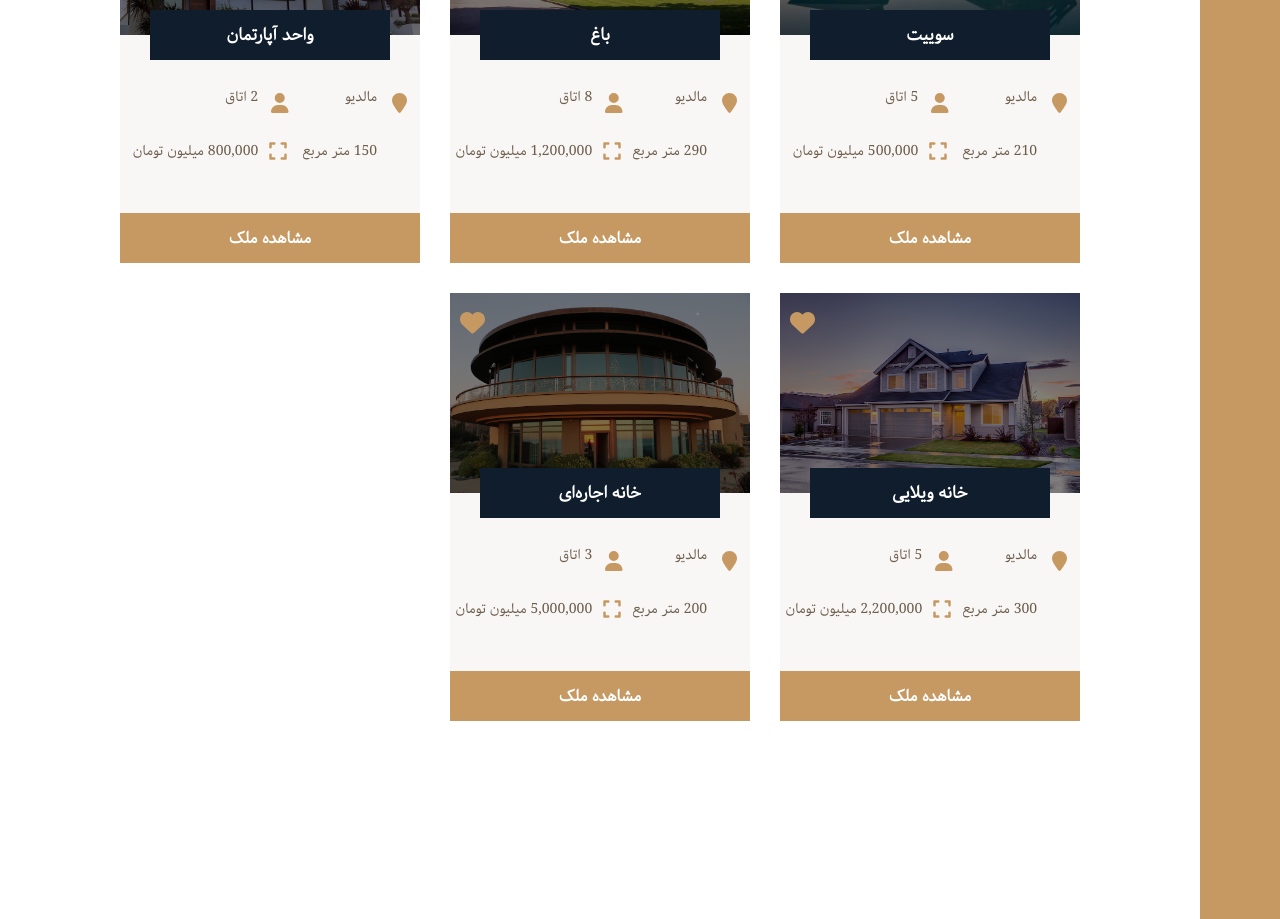
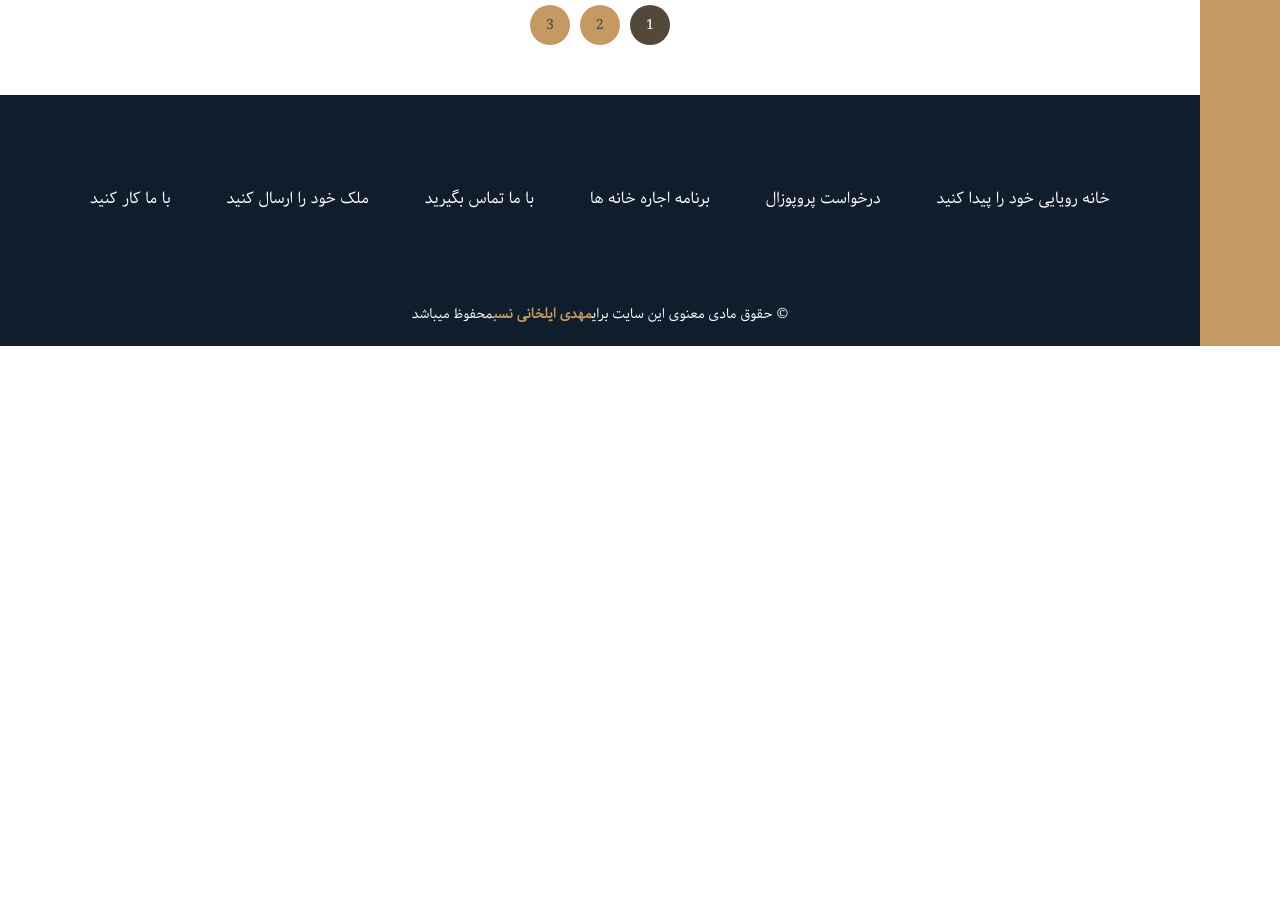
Before and after one commit to mohammadfaramarzi1/amlak-nextjs, a Next.js app: page /homes in a window 1280 px wide. Shown: the part 1560-2479 px from the top of the page. After the commit the page ends 1906 px from the top, so only its background shows below. Built offline with nearby package versions, Linux system fonts and the light colour scheme.

Commit message:
feat: pagination logic

```diff
--- a/pages/homes/index.js
+++ b/pages/homes/index.js
@@ -6,6 +6,11 @@ function Homes() {
   const [search, setSearch] = useState("");
   const [filtering, setFiltering] = useState("-1");
   const [allHomes, setAllHomes] = useState([...db.homes]);
+  const [page, setPage] = useState(1);
+
+  const itemsPerPage = 3;
+  const firstIndex = (page - 1) * itemsPerPage;
+  const lastIndex = page * itemsPerPage;
 
   useEffect(() => {
     const filteredHomes = db.homes.filter((home) =>
@@ -50,9 +55,7 @@ function Homes() {
             defaultValue={filtering}
             onChange={(event) => setFiltering(event.target.value)}
           >
-            <option value="-1">
-              انتخاب کنید
-            </option>
+            <option value="-1">انتخاب کنید</option>
             <option value="price">بر اساس قیمت</option>
             <option value="room">بر اساس تعداد اتاق</option>
             <option value="meterage">بر اساس اندازه</option>
@@ -69,28 +72,27 @@ function Homes() {
       </div>
       <div className="homes">
         {allHomes.length ? (
-          allHomes.map((home) => <Home key={home.id} {...home} />)
+          allHomes
+            .slice(firstIndex, lastIndex)
+            .map((home) => <Home key={home.id} {...home} />)
         ) : (
           <p className="empty">املاکی با این نام وجود ندارد...</p>
         )}
       </div>
       {!!allHomes.length && (
         <ul className="pagination__list">
-          <li className="pagination__item">
-            <a href="#" className="">
-              {" "}
-            </a>
-          </li>
-          <li className="pagination__item">
-            <a href="#" className="">
-              2
-            </a>
-          </li>
-          <li className="pagination__item active">
-            <a href="#" className="">
-              1
-            </a>
-          </li>
+          {Array.from(
+            { length: Math.ceil(allHomes.length / itemsPerPage) },
+            (_, index) => (
+              <li
+                key={index + 1}
+                className={`pagination__item ${page === index + 1 && "active"}`}
+                onClick={() => setPage(index + 1)}
+              >
+                <span className="">{index + 1}</span>
+              </li>
+            )
+          )}
         </ul>
       )}
     </div>
--- a/styles/globals.css
+++ b/styles/globals.css
@@ -15,6 +15,13 @@ body {
   min-height: 100vh;
   max-width: 100%;
   direction: rtl;
+}
+
+button {
+  background-color: transparent;
+  outline: none;
+  border: none;
+  font: inherit;
 }
 
 :root {
```
